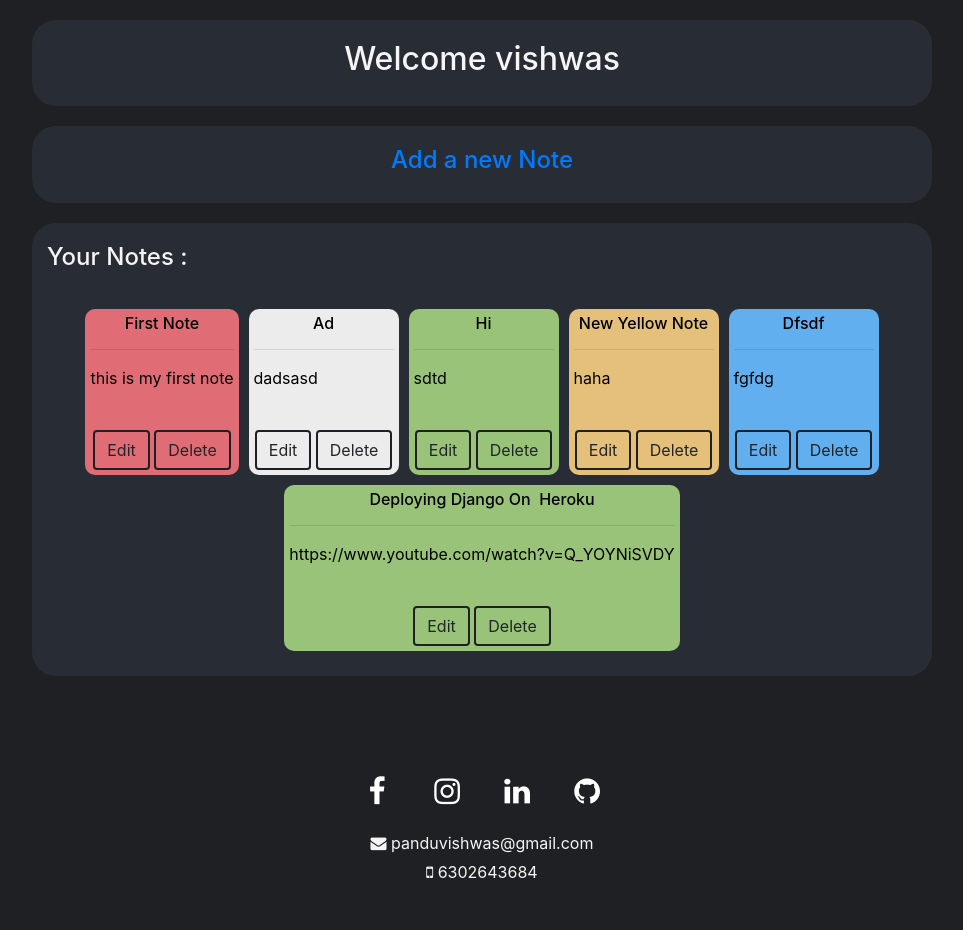
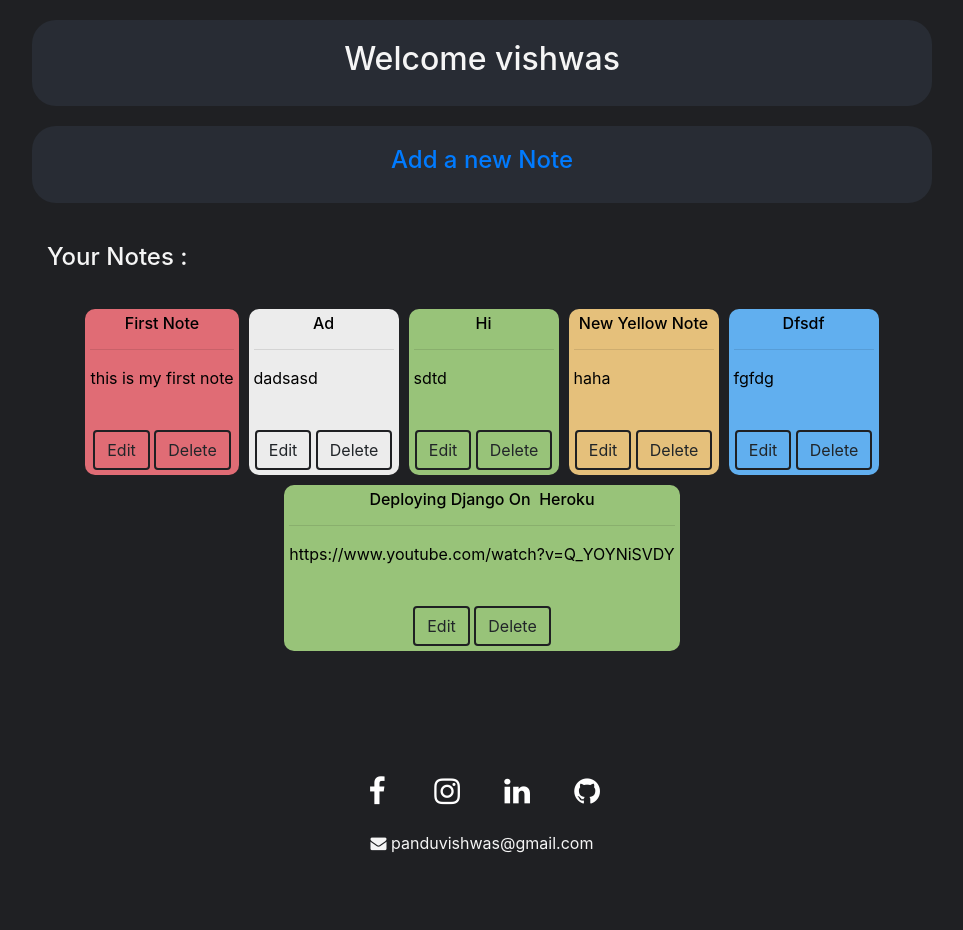
Before and after one commit to VishwasGajawada/Color_notes, a Django app: page / in a window 1280 px wide. Shown: the part 80-1010 px from the top of the page, without its empty margins (158-1121 px from the left). After the commit the page ends 933 px from the top, so only its background shows below. Run offline with Django 3.2, Linux system fonts and the light colour scheme; a user stored in the database is signed in; data comes from the database, SQL or seed files in the repository; both versions use the stored data as it was after the commit; some libraries are stand-ins or nearby versions.

Commit message:
background removed for notes

```diff
--- a/notes/templates/notes/base.html
+++ b/notes/templates/notes/base.html
@@ -79,7 +79,7 @@
             </div>
             <div class="contact">
                 <a href="mailto:panduvishwas@gmail.com"><span class="fa fa-envelope"></span> panduvishwas@gmail.com</a>
-                <p><span class="fa fa-mobile"></span> 6302643684</p>
+                <!-- <p><span class="fa fa-mobile"></span> 6302643684</p> -->
             </div>
         </div>
     </footer>
--- a/notes/templates/notes/index.html
+++ b/notes/templates/notes/index.html
@@ -13,7 +13,7 @@
     <div class="center-column" style="text-align:center">
         <h4><a href="{% url 'add_note' %}">Add a new Note</a></h4>
     </div>
-    <div class="center-column">
+    <div class="center-column" style="background:none">
         <h4>Your Notes : </h4>
         <br>
         <div class="notes">
@@ -23,7 +23,7 @@
                 </div>
             {% else %}
                 {% for note in notes %}
-                    <div class="note" style="background:{{note.color}}">
+                    <div class="note" style="background:{{note.color}}" draggable="true">
                         <h6 class="note_title">{{note.title}}</h6>
                         <hr>
                         <p class="note_description">{{note.description}}</p>
```
Also changed, not shown: db.sqlite3.
